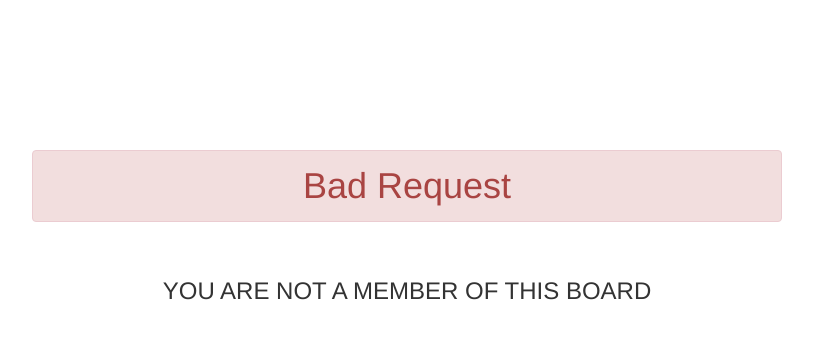
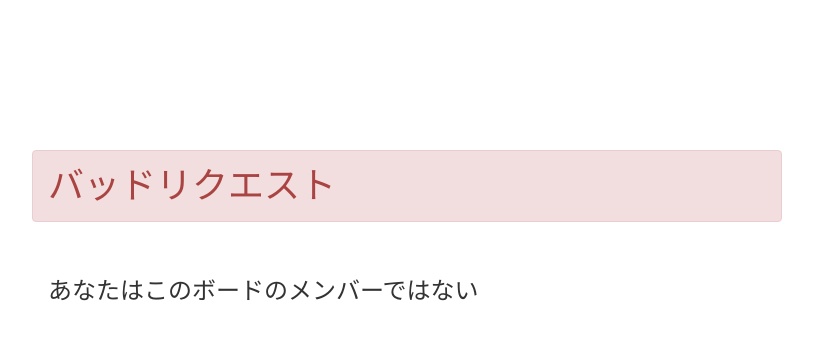
Before and after one commit to umb-pamaroom/life_20211104, a Django app: template templates/boards/error_member.html in a window 1280 px wide. Shown: the top 340 px of the page, without its empty margins (38-851 px from the left). Run offline with Django 3.2, Linux system fonts and the light colour scheme; the template is opened without the code that fills it, so the values that code supplies are empty; some libraries are stand-ins or nearby versions.

Commit message:
no message

```diff
--- a/templates/boards/boards.html
+++ b/templates/boards/boards.html
@@ -268,7 +268,7 @@
 
 
 <!-- メンバー招待 -->
-<div class="modal" data-modal="member">
+<div class="modal{% if member_form.email.errors %} is-open{% endif %}" data-modal="member">
   <div class="modal-cover btn-close"></div>
   <div class="modal-inner">
     <div class="modal-content">
@@ -284,9 +284,11 @@
         <div class="modal-body">
           <label for="" class="label-margin">メールアドレス</label>
           {{ member_form.email }}
+
+          <!-- もし、メールアドレスに不備がある場合 -->
           {% if member_form.email.errors %}
           {% for error in member_form.email.errors %}
-          <div class="alert alert-danger error-box-member-invite">
+          <div class="error-box-member-invite">
             <strong>{{ error }}</strong>
           </div>
           {% endfor %}
--- a/templates/boards/error_member.html
+++ b/templates/boards/error_member.html
@@ -5,12 +5,12 @@
     <div class="container">
         <div class="row">
             <div class="col-lg-8 offset-lg-2 col-md-8 offset-md-2 col-sm-12 col-xs-10 offset-xs-2">
-                        <center>
+                        <div>
                         <h1 class="margin-top-20 alert alert-danger">
-                            Bad Request
+                            バッドリクエスト
                         </h1>
-                        <div class="alert alert-secondary"><h3> YOU ARE NOT A MEMBER OF THIS BOARD</h3> </div>
-                    </center>
+                        <div class="alert alert-secondary"><h3>あなたはこのボードのメンバーではない</h3> </div>
+                    </div>
                     </div>
                 </div>
             </div>
```
Also changed, not shown: templates/boards/logged_in_error.html (+5 -3 lines), db.sqlite3.
